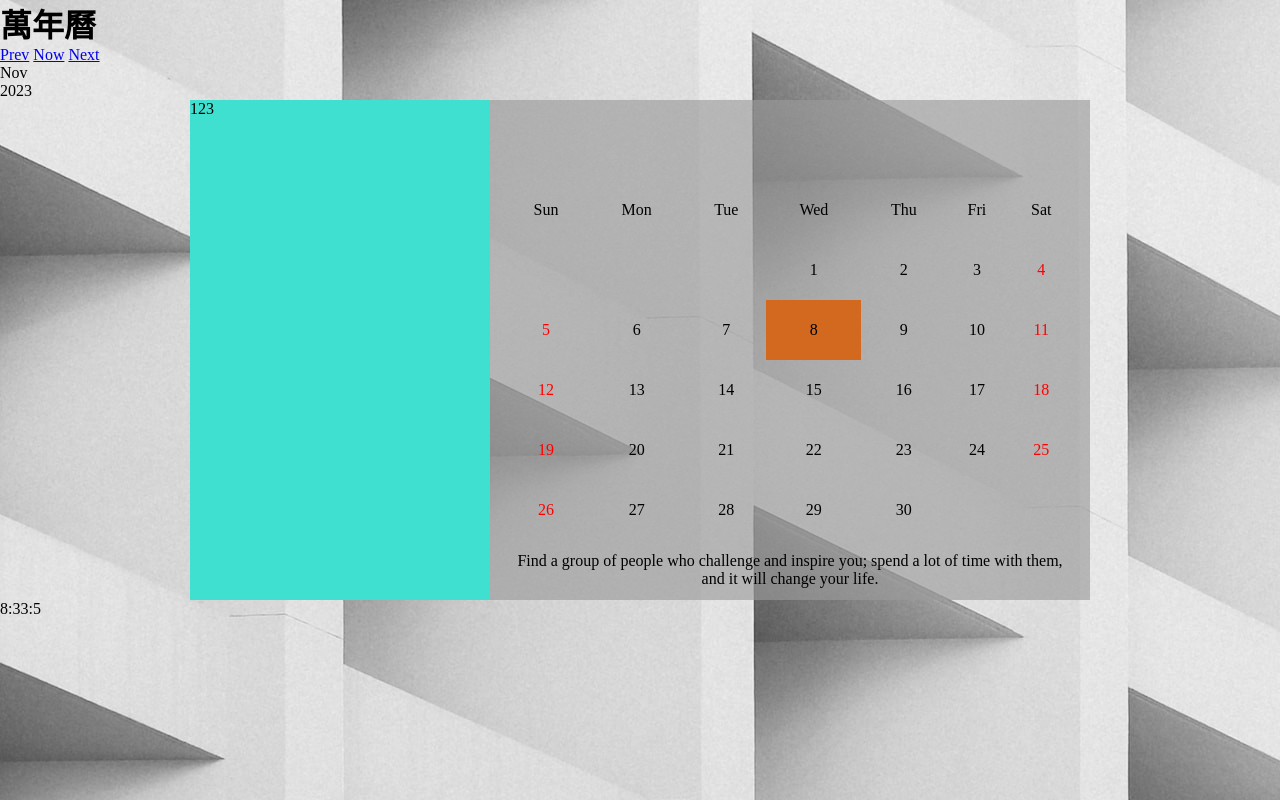
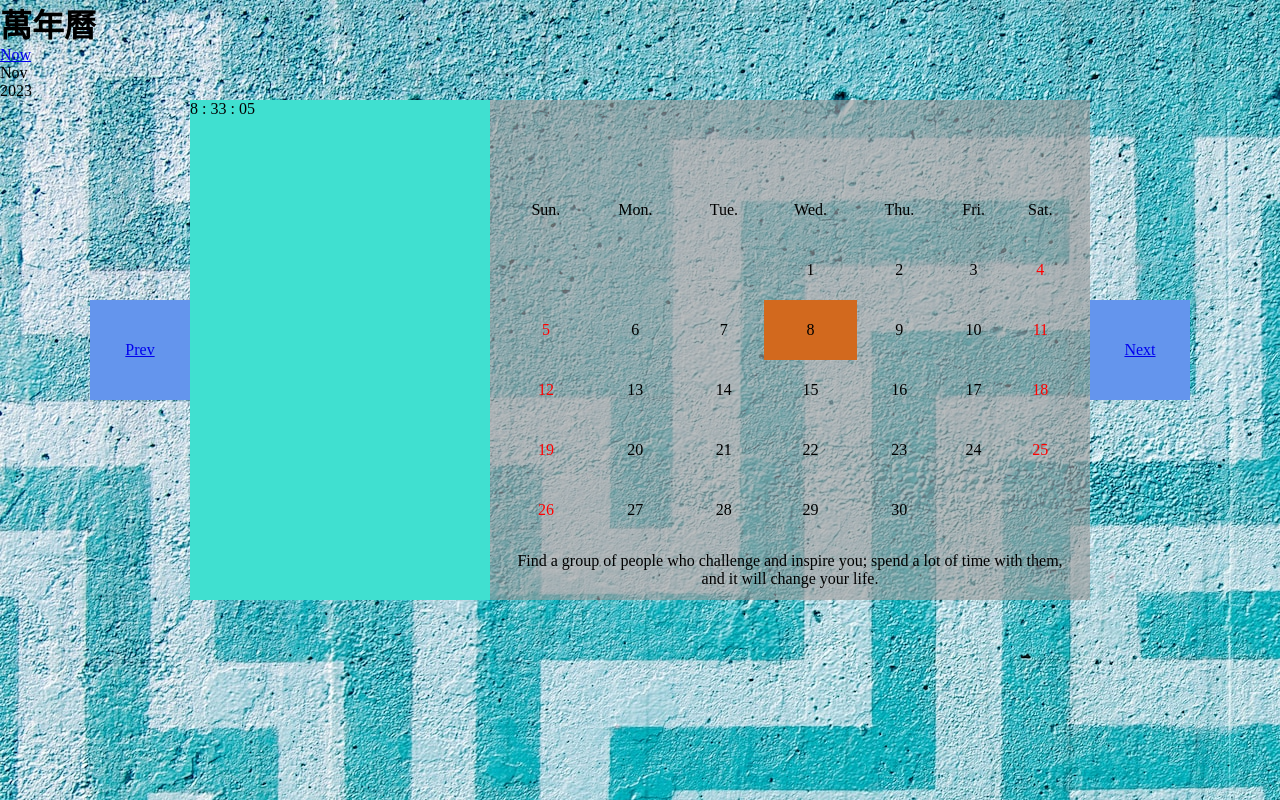
Before and after one commit to Trump-2/Perpetual-calendar, a PHP site: page / in a window 1280 px wide. Run offline with PHP 8.4, Linux system fonts and the light colour scheme.

Commit message:
添加顯示時間功能

```diff
--- a/index.php
+++ b/index.php
@@ -12,7 +12,7 @@ if (isset($_GET['month']) && isset($_GET['year'])) {
 // 根據今天是星期幾決定要使用哪個背景圖片
 switch ($month) {
   case '1':
-    $Bg = "./images/bgN-2.jpg";
+    $Bg = "./images/bg3.gif";
     break;
   case '2':
     $Bg = "./images/bg1.gif";
@@ -31,6 +31,7 @@ switch ($month) {
     break;
   case "7":
     $Bg = "./images/bg6.gif";
+    break;
   case "8":
     $Bg = "./images/bgN-1.jpg";
     break;
@@ -38,13 +39,14 @@ switch ($month) {
     $Bg = "./images/bg4.gif";
     break;
   case "10":
-    $Bg = "./images/bgN-1.jpg";
+    $Bg = "./images/bg6.gif";
     break;
   case "11":
     $Bg = "./images/bgN-1.jpg";
+    break;
   case "12":
-    $Bg = "./images/bgN-2.jpg";
-
+    $Bg = "./images/bg3.gif";
+    break;
 }
 ?>
 
@@ -55,12 +57,13 @@ switch ($month) {
   <meta charset="UTF-8">
   <meta http-equiv="X-UA-Compatible" content="IE=edge">
   <meta name="viewport" content="width=device-width, initial-scale=1.0">
+  <link rel="shortcut icon" href="#">
   <link rel="stylesheet" href="style.css">
   <title>萬年曆作業</title>
 
 </head>
 
-<body style="background-image:url('<?php echo $Bg ?>')">
+<body onload="startTime()" style="background-image:url('<?php echo $Bg ?>')">
 
   <!-- <body style="background-image: url('./images/bgN-1.jpg');"> -->
 
@@ -123,9 +126,7 @@ switch ($month) {
 
 
     ?>
-    <a href='?year=<?= $prevYear ?>&month=<?= $prev ?>'>Prev</a>
     <a href='?year=<?= date('Y') ?>&month=<?= date('n') ?>'>Now</a>
-    <a href='?year=<?= $nextYear ?>&month=<?= $next ?>'>Next</a>
 
     <div class="month">
       <?php
@@ -140,9 +141,11 @@ switch ($month) {
 
   </div>
   <div class="container">
+    <a href='?year=<?= $prevYear ?>&month=<?= $prev ?>'>Prev</a>
     <div class='aside-div'>
+
       <aside>
-        123
+        <div id="clock"></div>
       </aside>
     </div>
     <div class="main-div">
@@ -151,13 +154,13 @@ switch ($month) {
 
         <table>
           <tr>
-            <td>Sun</td>
-            <td>Mon</td>
-            <td>Tue</td>
-            <td>Wed</td>
-            <td>Thu</td>
-            <td>Fri</td>
-            <td>Sat</td>
+            <td>Sun.</td>
+            <td>Mon.</td>
+            <td>Tue.</td>
+            <td>Wed.</td>
+            <td>Thu.</td>
+            <td>Fri.</td>
+            <td>Sat.</td>
           </tr>
           <?php
           // $i 影響週數
@@ -202,11 +205,12 @@ switch ($month) {
           ?>
       </main>
     </div>
+    <a href='?year=<?= $nextYear ?>&month=<?= $next ?>'>Next</a>
   </div>
 
-  <div id="current-time"></div>
 
-  <script>
+
+  <!-- <script>
   function updateTime() {
     var currentTime = new Date();
     var hours = currentTime.getHours();
@@ -217,6 +221,28 @@ switch ($month) {
   }
 
   setInterval(updateTime, 1000); // 每秒更新一次時間
+  </script> -->
+
+
+  <script>
+  function startTime() {
+    var today = new Date();
+    var hh = today.getHours();
+    var mm = today.getMinutes();
+    var ss = today.getSeconds();
+    mm = checkTime(mm);
+    ss = checkTime(ss);
+    document.getElementById('clock').innerHTML = hh + " : " + mm + " : " + ss;
+    var timeoutId = setTimeout(startTime, 500);
+  }
+
+  function checkTime(i) {
+    if (i < 10) {
+      i = "0" + i;
+    }
+    return i;
+  }
+  setInterval(updateTime, 1000);
   </script>
 
   <!-- <script language="JavaScript">
--- a/style.css
+++ b/style.css
@@ -5,22 +5,24 @@
   box-sizing: border-box;
 }
 
-table,td {
+table,
+td {
   /* border:2px solid white;
   table-layout: fixed; */
 }
 
 table {
   border-collapse: collapse;
-  width:95%;
-  position:absolute;
-  bottom:0;
-  left:15px;
+  width: 95%;
+  position: absolute;
+  bottom: 0;
+  left: 15px;
   /* border: 3px double #999; */
 }
 
-td,th {
-  height:60px;
+td,
+th {
+  height: 60px;
 }
 
 td {
@@ -37,6 +39,16 @@ td {
 .container {
   display: flex;
   justify-content: center;
+  align-items: center;
+}
+
+.container > a {
+  background-color: cornflowerblue;
+  display: block;
+  width: 100px;
+  height: 100px;
+  text-align: center;
+  line-height: 100px;
 }
 
 aside {
@@ -51,7 +63,7 @@ main {
   background-color: rgba(156, 156, 156, 0.639);
   /* padding-top: 20px;
   padding-left: 200px; */
-  position:relative;
+  position: relative;
 }
 
 .main-div {
@@ -59,5 +71,5 @@ main {
 }
 
 .today {
-  background-color:chocolate;
+  background-color: chocolate;
 }
```
